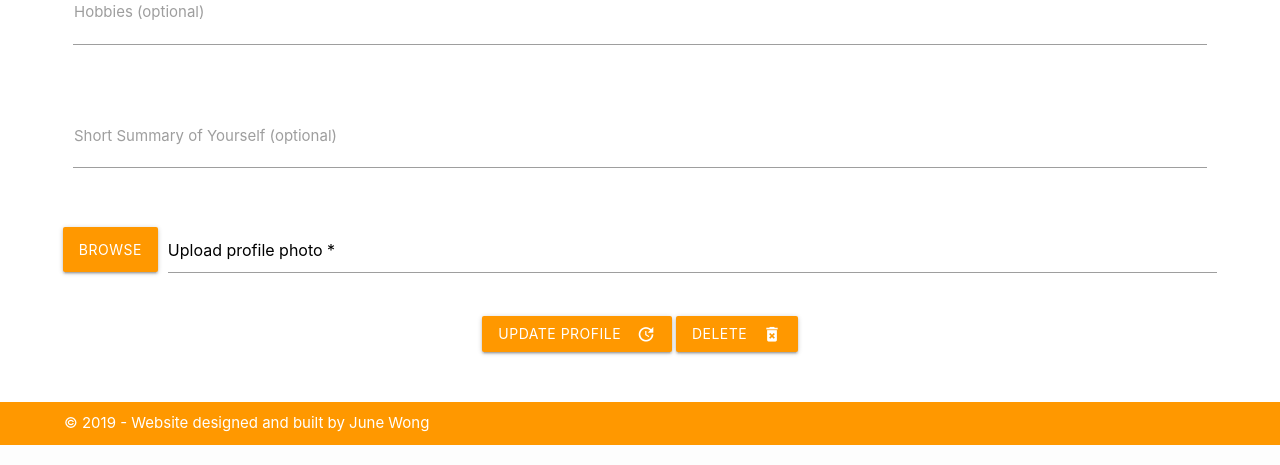
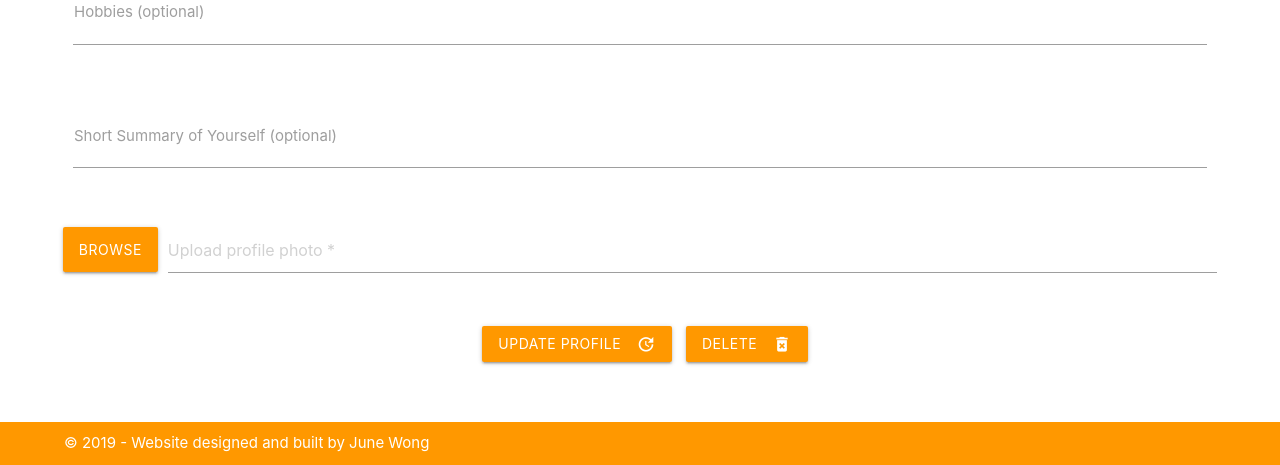
Before and after one commit to junewjc/project3, a Flask app: template templates/edit_profile.template.html in a window 1280 px wide. Shown: the part 948-1413 px from the top of the page. Run offline with Flask 2, Linux system fonts and the light colour scheme; the template is opened without the code that fills it, so the values that code supplies are empty; some libraries are stand-ins or nearby versions.

Commit message:
edited margin for update button

```diff
--- a/static/css/main.css
+++ b/static/css/main.css
@@ -152,3 +152,7 @@ body {
 main {
   flex: 1 0 auto;
 }
+
+#update {
+  margin:10px;
+}
--- a/templates/edit_profile.template.html
+++ b/templates/edit_profile.template.html
@@ -132,13 +132,13 @@
               <input type="file" class="validate" required="" name='image' value="image" />
             </div>
             <div class="file-path-wrapper">
-              <input class="file-path validate" type="text" value="Upload profile photo *" />
+              <input class="file-path validate" type="text" placeholder="Upload profile photo *" />
             </div>
           </div>
         </div>
 
         <div class="row center">
-          <button class="btn waves-effect waves-light orange" type="submit" value="Update">Update Profile
+          <button class="btn waves-effect waves-light orange" type="submit" value="Update" id="update">Update Profile
             <i class="material-icons right">update</i>
           </button>
           <a class="waves-effect waves-light btn orange" href="{{url_for('delete_profile', profile_id=profile._id)}}">Delete
```
